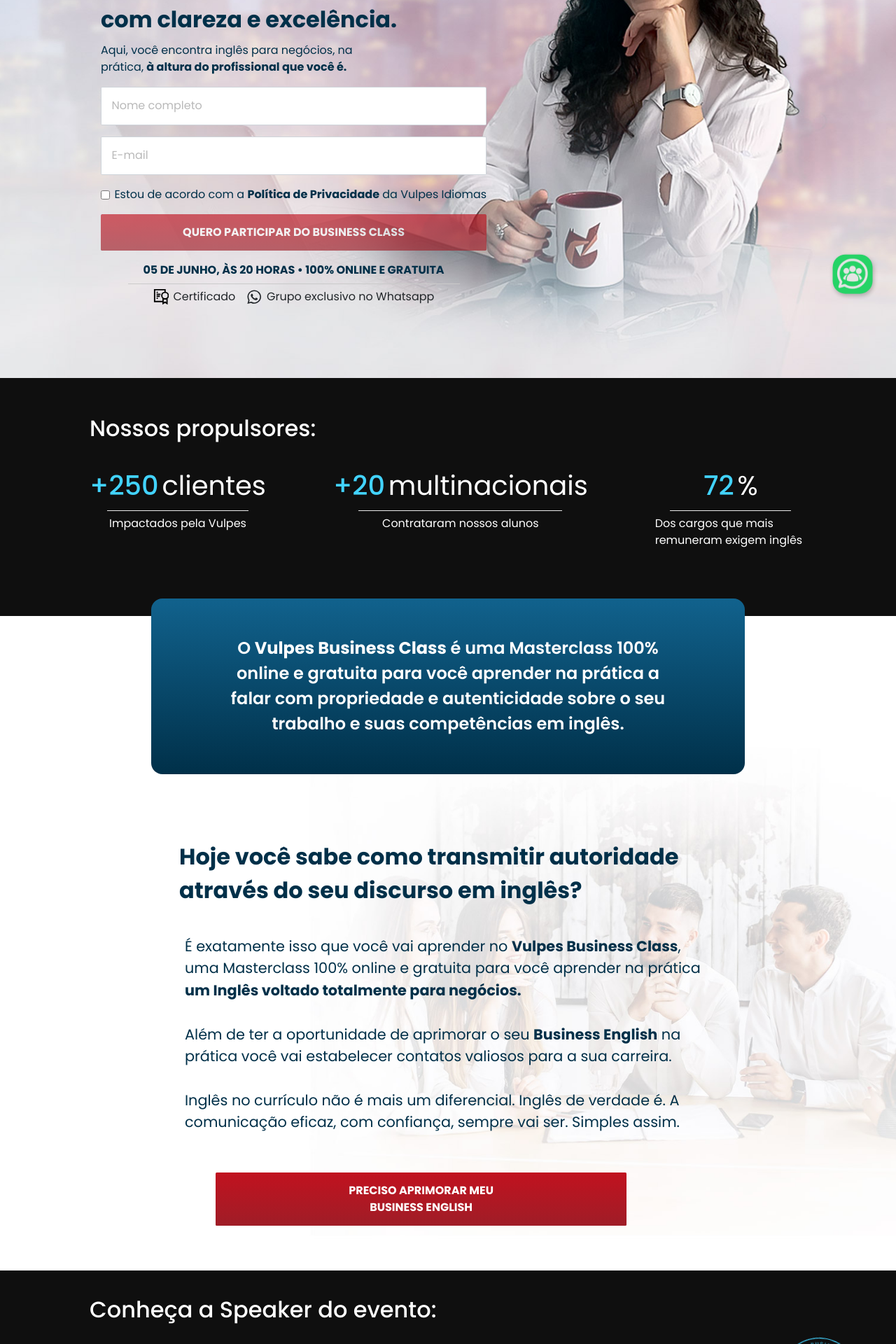
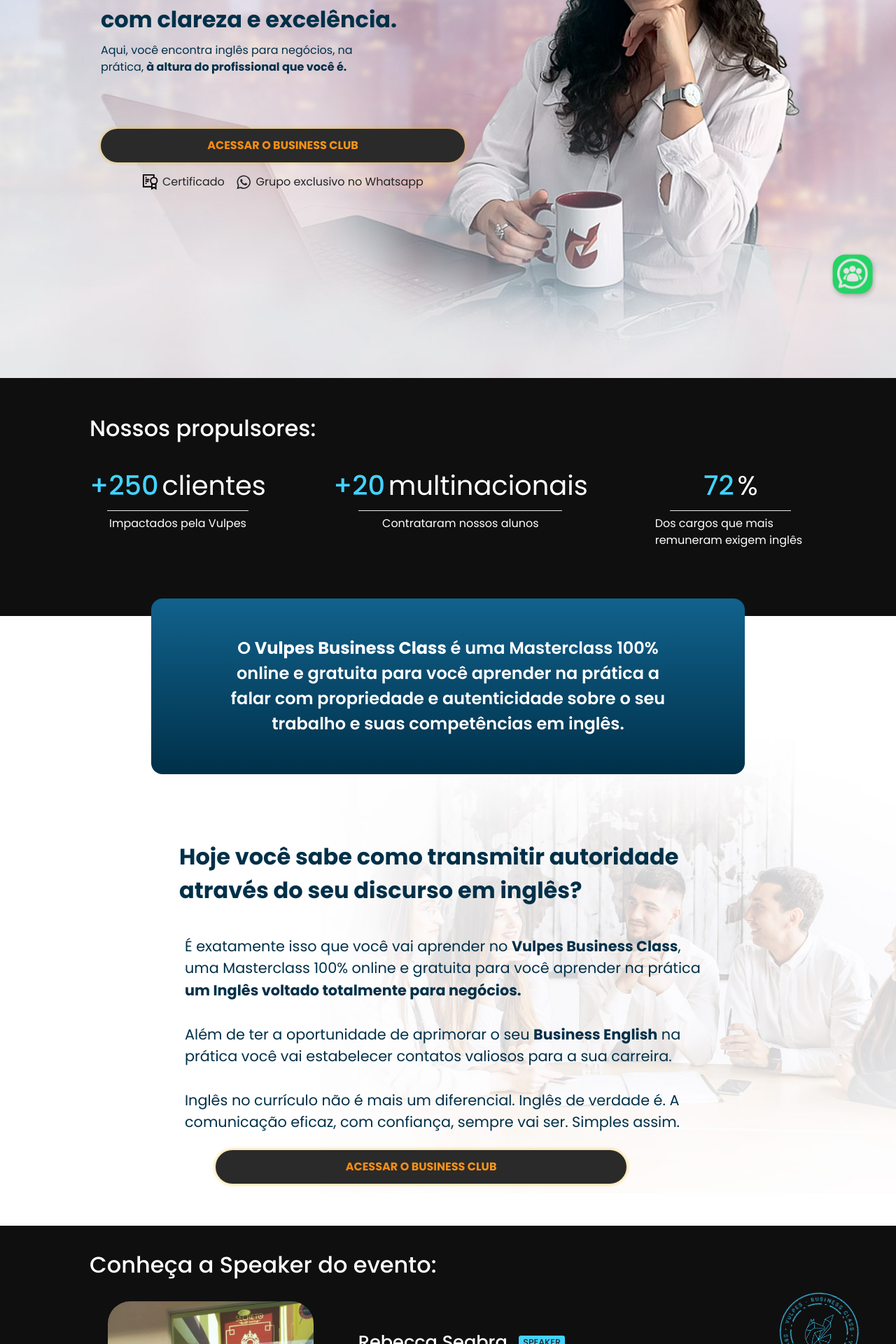
Before and after one commit to victorradael/vulpes, a Next.js app: page / in a window 1280 px wide. Shown: the part 340-2260 px from the top of the page at 70% size. Built offline with nearby package versions, Linux system fonts and the light colour scheme.

Commit message:
:hammer: Ajuste layout to business club link
1. It was ajust all the layout to include the business club link.

```diff
--- a/components/CardForm/index.tsx
+++ b/components/CardForm/index.tsx
@@ -54,7 +54,7 @@
                 </h1>
                 <p className={styles.small_text}>Aqui, você encontra inglês para negócios, na prática, <b>à altura do profissional que você é.</b></p>
                 <Form onSubmit={handleSubmit} className={styles.formulario}>
-                    <Form.Control
+                    {/* <Form.Control
                         type="text" value={name} onChange={(event) => setName(event.target.value)}
                         placeholder='Nome completo'
                         className={styles.input} />
@@ -65,13 +65,22 @@
                     <div className={styles.line}>
                         <input className={styles.check} type="checkbox" required name="LGPD" onChange={handleCheckboxChange} checked={lgpd} />
                         <p className={styles.small_text_agree}>Estou de acordo com a <Link href="/politica-privacidade"><a target="_blank" rel="noopener noreferrer" className={styles.remove__style}><span className={styles.privacy__link}><strong>Política de Privacidade</strong></span></a></Link> da Vulpes Idiomas</p>
-                    </div>
+                    </div> */}
 
-                    <Button type='submit' onClick={() => setTimeout(() => modalChangers(true), 1500)} className={styles.button} disabled={!isFormValid()}><b>QUERO PARTICIPAR DO BUSINESS CLASS</b></Button>
-                    <div className={styles.center__data}>
+                    {/* <Button type='submit' onClick={() => setTimeout(() => modalChangers(true), 1500)} className={styles.button} disabled={!isFormValid()}><div className={styles.legend__button}><b>QUERO PARTICIPAR DO BUSINESS CLASS</b></div></Button> */}
+                    <Button className={styles.button}>
+                        <div className={styles.legend__button}>
+                            <Link href="https://sun.eduzz.com/1897833" target='_blank'>
+                                <a target="_blank" rel="noopener noreferrer" className={styles.remove__style}>
+                                    <b>ACESSAR O BUSINESS CLUB</b>
+                                </a>
+                            </Link>
+                        </div>
+                    </Button>
+                    {/* <div className={styles.center__data}>
                         <span className={styles.small_text_data}><b>05 DE JUNHO, ÀS 20 HORAS • 100% ONLINE E GRATUITA</b></span>
                         <div className={styles.break__line}></div>
-                    </div>
+                    </div> */}
 
                     <div className={styles.bonus__area}>
                         <div className={styles.each__bonus}>
--- a/components/CardForm/styles.module.css
+++ b/components/CardForm/styles.module.css
@@ -70,12 +70,58 @@
     width: 100%;
 }
 
+.remove__style:link {
+    text-decoration: inherit;
+    color: inherit;
+}
+
+.remove__style:visited {
+    text-decoration: inherit;
+    color: inherit;
+}
+
 .button {
-    background: var(--gradient-red);
+    padding: 0;
+    height: 3rem;
+    border-radius: 11.25rem;
     border: none;
+    margin-top: 60px;
+
+    background-image: linear-gradient(45deg, #2a2a2a, #2a2a2a, #2a2a2a, #003049, #2a2a2a, #2a2a2a, #2a2a2a);
+    animation: 2.4s cubic-bezier(0.2, 0.5, 0.9,0.6) 2s infinite normal none running textura;
+    background-size: 400% 200%;
+
+    box-shadow: 0px 0px 4px 2px rgba(244, 181, 16, 0.4);
+}
+
+.legend__button {
+    width: 100%;
+    height: 100%;
+    border-radius: 11.25rem;
+
+    animation: 2.4s cubic-bezier(0.2, 0.5, 0.9,0.6) 2s infinite normal none running textura;
+    background-image: linear-gradient(45deg, #F67600, #F59419, #F4B510, #F67600, #F59419) /**altere aqui as cores do degrade sendo: cor do canto, cor próxima ao centro, cor do meio, cor próxima ao centro, cor do canto**/;
+    background-size: 400% 200%;
+
+    background-clip: text;
+    -webkit-background-clip: text;
+    color: transparent;
+}
+
+@keyframes textura {
+    0% {
+        background-position: 0.0;
+
+    }
+    100% {
+        background-position: 100% 0;
+    }
 }
 
 .button:hover {
+    background-clip: none;
+    -webkit-background-clip: none;
+    color: white;
     background: var(--gradient-red-hover);
 }
 
--- a/components/HeadFooter/index.tsx
+++ b/components/HeadFooter/index.tsx
@@ -2,15 +2,26 @@
 import Button from 'react-bootstrap/Button';
 import { HiArrowNarrowLeft } from "react-icons/hi";
 import modalType from '../../interface/modalType';
+import Link from 'next/link';
 
 const HeadFooter = ({ modalChangers }: modalType) => {
     return (
         <div className={styles.container}>
             <div className={styles.paragraph}>Aprenda o inglês que realmente funciona, à altura dos seus objetivos e dos seus negócios.</div>
             <div className={styles.centralize__button}>
-                <Button href='#header' onClick={() => setTimeout(() => modalChangers(true), 500)} className={styles.button}>
+                {/* <Button href='#header' onClick={() => setTimeout(() => modalChangers(true), 500)} className={styles.button}>
                     <b>QUERO PARTICIPAR DO BUSINESS CLASS</b>
                     <HiArrowNarrowLeft className={styles.icon} />
+                </Button> */}
+                <Button className={styles.button}>
+                    <div className={styles.legend__button}>
+                        <Link href="https://sun.eduzz.com/1897833" target='_blank'>
+                            <a target="_blank" rel="noopener noreferrer" className={styles.remove__style}>
+                                <b>ACESSAR O BUSINESS CLUB</b>
+                                <HiArrowNarrowLeft className={styles.icon} />
+                            </a>
+                        </Link>
+                    </div>
                 </Button>
             </div>
         </div>
--- a/components/HeadFooter/styles.module.css
+++ b/components/HeadFooter/styles.module.css
@@ -16,7 +16,7 @@
     width: 100%;
 }
 
-.button {
+/* .button {
     border-radius: .1rem;
     padding: .9rem;
     width: 27rem;
@@ -26,6 +26,67 @@
     margin-top: 2rem;
     margin-bottom: 4rem;
     position: relative;
+}
+.button:hover {
+    background: var(--gradient-red-hover);
+} */
+
+.remove__style:link {
+    text-decoration: inherit;
+    color: inherit;
+}
+
+.remove__style:visited {
+    text-decoration: inherit;
+    color: inherit;
+}
+
+.button {
+    width: 27rem;
+    max-width: 85%;
+    padding: 0;
+    height: 3rem;
+    border-radius: 11.25rem;
+    border: none;
+
+    background-image: linear-gradient(45deg, #191919, #191919, #191919, #00314b, #191919, #191919, #2a2a2a);
+    animation: 2.4s cubic-bezier(0.2, 0.5, 0.9,0.6) 2s infinite normal none running textura;
+    background-size: 400% 200%;
+
+    box-shadow: 0px 0px 4px 2px rgba(244, 181, 16, 0.4);
+
+    position: relative;
+}
+
+.legend__button {
+    width: 100%;
+    height: 100%;
+    border-radius: 11.25rem;
+
+    animation: 2.4s cubic-bezier(0.2, 0.5, 0.9,0.6) 2s infinite normal none running textura;
+    background-image: linear-gradient(45deg, #F67600, #F59419, #F4B510, #F67600, #F59419) /**altere aqui as cores do degrade sendo: cor do canto, cor próxima ao centro, cor do meio, cor próxima ao centro, cor do canto**/;
+    background-size: 400% 200%;
+
+    background-clip: text;
+    -webkit-background-clip: text;
+    color: transparent;
+}
+
+@keyframes textura {
+    0% {
+        background-position: 0.0;
+
+    }
+    100% {
+        background-position: 100% 0;
+    }
+}
+
+.button:hover {
+    background-clip: none;
+    -webkit-background-clip: none;
+    color: white;
+    background: var(--gradient-red-hover);
 }
 
 .icon {
@@ -37,9 +98,6 @@
     animation: bounce-horizontal 1s infinite;
 }
 
-.button:hover {
-    background: var(--gradient-red-hover);
-}
 
 @keyframes bounce-horizontal {
     0%, 100% {
@@ -62,6 +120,10 @@
     .paragraph {
         text-align: center;
     }
+
+    .button {
+        margin-top: 2rem;
+    }
 }
 
 @media (max-width: 1000px) {
--- a/components/PresentationText/index.tsx
+++ b/components/PresentationText/index.tsx
@@ -2,6 +2,7 @@
 import './styles.module.css';
 import styles from './styles.module.css';
 import modalType from '../../interface/modalType';
+import Link from 'next/link';
 
 const PresentationText = ({modalChangers}: modalType) => {
     return (
@@ -12,7 +13,16 @@
                 <p className={styles.paragraph}>Além de ter a oportunidade de aprimorar o seu <b>Business English</b> na prática você vai estabelecer contatos valiosos para a sua carreira.</p>
                 <p className={styles.paragraph}>Inglês no currículo não é mais um diferencial. Inglês de verdade é. A comunicação eficaz, com confiança, sempre vai ser. Simples assim.</p>
                 <div className={styles.centralize__button}>
-                    <Button href='#header' onClick={() => setTimeout(() => modalChangers(true), 500)} className={styles.button}><b>PRECISO APRIMORAR MEU<br />BUSINESS ENGLISH</b></Button>
+                    <Button className={styles.button}>
+                        <div className={styles.legend__button}>
+                            <Link href="https://sun.eduzz.com/1897833" target='_blank'>
+                                <a target="_blank" rel="noopener noreferrer" className={styles.remove__style}>
+                                    <b>ACESSAR O BUSINESS CLUB</b>
+                                </a>
+                            </Link>
+                        </div>
+                    </Button>
+                    {/* <Button href='#header' onClick={() => setTimeout(() => modalChangers(true), 500)} className={styles.button}><b>PRECISO APRIMORAR MEU<br />BUSINESS ENGLISH</b></Button> */}
                 </div>
             </div>
         </div>
--- a/components/PresentationText/styles.module.css
+++ b/components/PresentationText/styles.module.css
@@ -34,18 +34,61 @@
     justify-content: center;
 }
 
+
+.remove__style:link {
+    text-decoration: inherit;
+    color: inherit;
+}
+
+.remove__style:visited {
+    text-decoration: inherit;
+    color: inherit;
+}
+
 .button {
-    border-radius: .1rem;
-    padding: .9rem;
+    max-width: 85%;
     width: 100%;
-    max-width: 85%;
-    background: var(--gradient-red);
+    padding: 0;
+    height: 3rem;
+    border-radius: 11.25rem;
     border: none;
-    margin-top: 2rem;
-    margin-bottom: 4rem;
+    margin-bottom: 60px;
+
+    background-image: linear-gradient(45deg, #2a2a2a, #2a2a2a, #2a2a2a, #003049, #2a2a2a, #2a2a2a, #2a2a2a);
+    animation: 2.4s cubic-bezier(0.2, 0.5, 0.9,0.6) 2s infinite normal none running textura;
+    background-size: 400% 200%;
+
+    box-shadow: 0px 0px 4px 2px rgba(244, 181, 16, 0.4);
+}
+
+.legend__button {
+    width: 100%;
+    height: 100%;
+    border-radius: 11.25rem;
+
+    animation: 2.4s cubic-bezier(0.2, 0.5, 0.9,0.6) 2s infinite normal none running textura;
+    background-image: linear-gradient(45deg, #F67600, #F59419, #F4B510, #F67600, #F59419) /**altere aqui as cores do degrade sendo: cor do canto, cor próxima ao centro, cor do meio, cor próxima ao centro, cor do canto**/;
+    background-size: 400% 200%;
+
+    background-clip: text;
+    -webkit-background-clip: text;
+    color: transparent;
+}
+
+@keyframes textura {
+    0% {
+        background-position: 0.0;
+
+    }
+    100% {
+        background-position: 100% 0;
+    }
 }
 
 .button:hover {
+    background-clip: none;
+    -webkit-background-clip: none;
+    color: white;
     background: var(--gradient-red-hover);
 }
 
--- a/components/Stakeholders/index.tsx
+++ b/components/Stakeholders/index.tsx
@@ -1,6 +1,7 @@
 import modalType from '../../interface/modalType';
 import styles from './styles.module.css';
 import Button from 'react-bootstrap/Button';
+import Link from 'next/link';
 
 const Stakeholders = ({ modalChangers }: modalType) => {
     return (
@@ -23,7 +24,17 @@
                     <p className={styles.card}>Não é para quem encara o inglês como um obstáculo e está disposto a abrir mão de grandes avanços e oportunidades que só conseguiria com um inglês bem trabalhado.</p>
                 </div>
             </div>
-            <Button href='#header' onClick={() => setTimeout(() => modalChangers(true), 500)} className={styles.button}><b>PRECISO DO VULPES BUSINESS CLASS</b></Button>
+
+            <Button className={styles.button}>
+                <div className={styles.legend__button}>
+                    <Link href="https://sun.eduzz.com/1897833" target='_blank'>
+                        <a target="_blank" rel="noopener noreferrer" className={styles.remove__style}>
+                            <b>ACESSAR O BUSINESS CLUB</b>
+                        </a>
+                    </Link>
+                </div>
+            </Button>
+            {/* <Button href='#header' onClick={() => setTimeout(() => modalChangers(true), 500)} className={styles.button}><b>PRECISO DO VULPES BUSINESS CLASS</b></Button> */}
         </div>
     );
 };
--- a/components/Stakeholders/styles.module.css
+++ b/components/Stakeholders/styles.module.css
@@ -70,15 +70,61 @@
     margin-bottom: 1rem;
 }
 
+.remove__style:link {
+    text-decoration: inherit;
+    color: inherit;
+}
+
+.remove__style:visited {
+    text-decoration: inherit;
+    color: inherit;
+}
+
 .button {
-    border-radius: .1rem;
-    padding: .9rem;
     width: 27rem;
     max-width: 85%;
-    background: var(--gradient-red);
+    padding: 0;
+    height: 3rem;
+    border-radius: 11.25rem;
     border: none;
-    margin-top: 2rem;
     margin-bottom: 4rem;
+
+    background-image: linear-gradient(45deg, #191919, #191919, #191919, #00314b, #191919, #191919, #2a2a2a);
+    animation: 2.4s cubic-bezier(0.2, 0.5, 0.9,0.6) 2s infinite normal none running textura;
+    background-size: 400% 200%;
+
+    box-shadow: 0px 0px 4px 2px rgba(244, 181, 16, 0.4);
+}
+
+.legend__button {
+    width: 100%;
+    height: 100%;
+    border-radius: 11.25rem;
+
+    animation: 2.4s cubic-bezier(0.2, 0.5, 0.9,0.6) 2s infinite normal none running textura;
+    background-image: linear-gradient(45deg, #F67600, #F59419, #F4B510, #F67600, #F59419) /**altere aqui as cores do degrade sendo: cor do canto, cor próxima ao centro, cor do meio, cor próxima ao centro, cor do canto**/;
+    background-size: 400% 200%;
+
+    background-clip: text;
+    -webkit-background-clip: text;
+    color: transparent;
+}
+
+@keyframes textura {
+    0% {
+        background-position: 0.0;
+
+    }
+    100% {
+        background-position: 100% 0;
+    }
+}
+
+.button:hover {
+    background-clip: none;
+    -webkit-background-clip: none;
+    color: white;
+    background: var(--gradient-red-hover);
 }
 
 @media (max-width: 1400px) {
```
